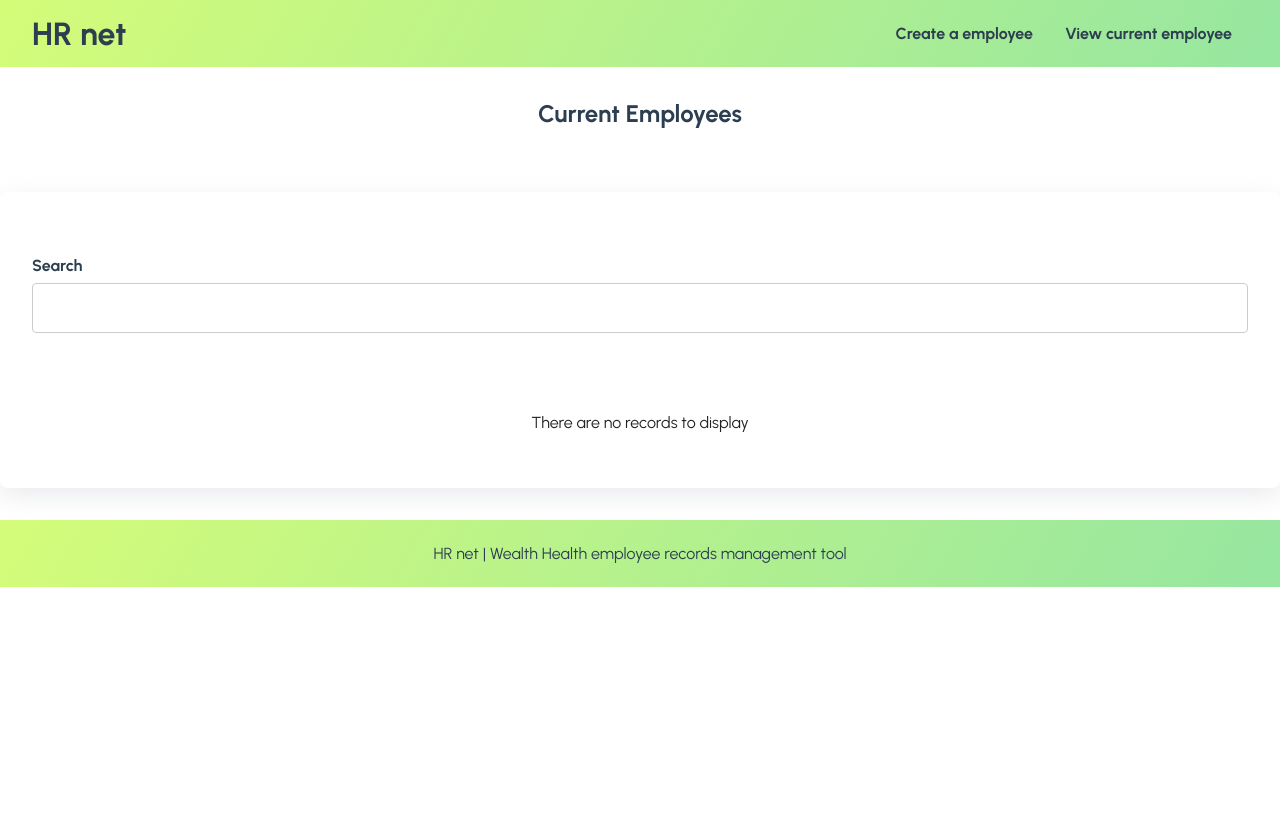
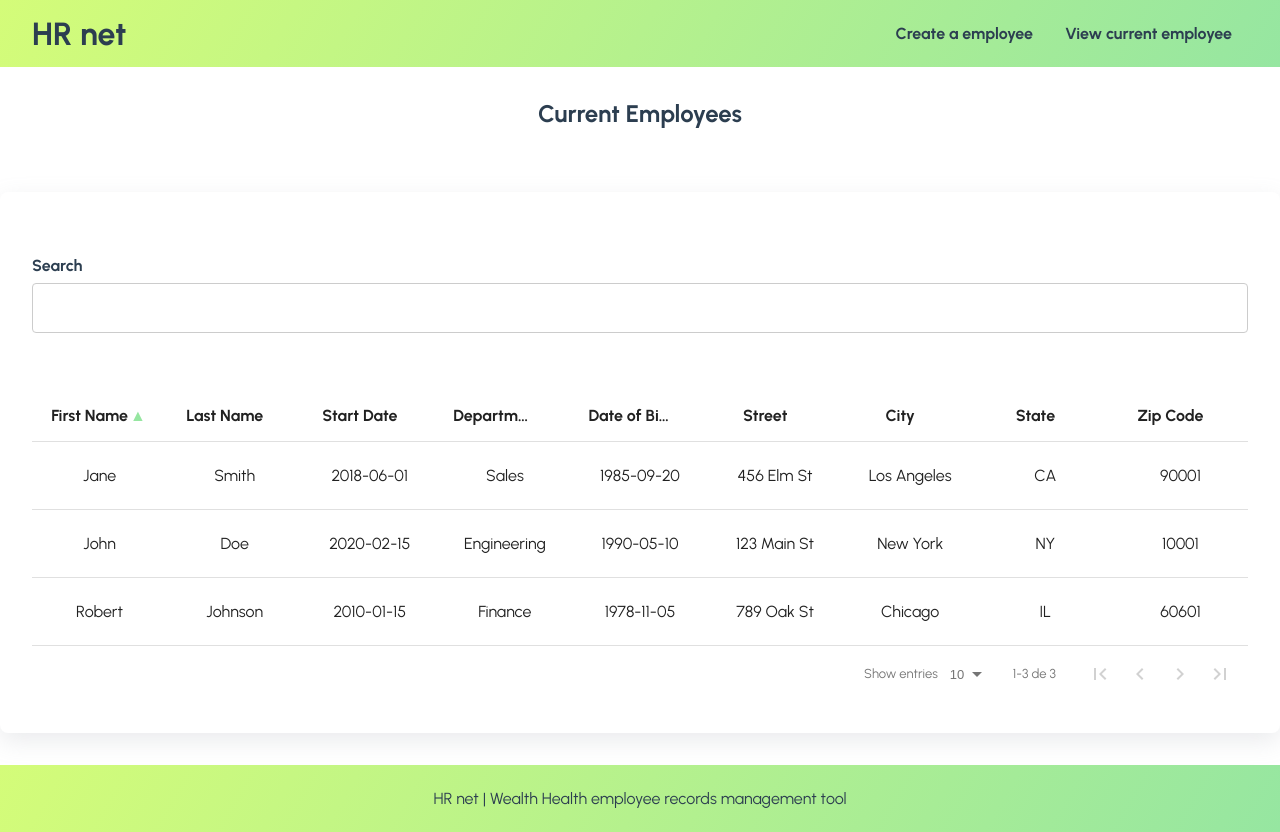
Before and after one commit to Adman59/HR-Net, a React (Vite) app: page /list in a window 1280 px wide. Before the commit the page ends 800 px from the top, so only its background shows below. Built offline with nearby package versions, Linux system fonts and the light colour scheme; no server answers.

Commit message:
Mise en place de redux pour stocker l'ajout d'un employé

```diff
--- a/package.json
+++ b/package.json
@@ -15,6 +15,8 @@
     "@hookform/resolvers": "^3.3.2",
     "@mui/icons-material": "^5.14.14",
     "@mui/material": "^5.14.14",
+    "@redux-devtools/extension": "^3.2.5",
+    "@reduxjs/toolkit": "^1.9.7",
     "@table-library/react-table-library": "^4.1.7",
     "adman-modal": "^0.1.7",
     "axios": "^1.5.1",
@@ -23,8 +25,10 @@
     "react-datepicker": "^4.20.0",
     "react-dom": "^18.2.0",
     "react-hook-form": "^7.47.0",
+    "react-redux": "^8.1.3",
     "react-router-dom": "^6.16.0",
     "react-select": "^5.7.7",
+    "redux": "^4.2.1",
     "yup": "^1.3.2"
   },
   "devDependencies": {
--- a/src/components/Form/Form.jsx
+++ b/src/components/Form/Form.jsx
@@ -5,6 +5,7 @@ import "react-datepicker/dist/react-datepicker.css";
 import { states } from '@/data/states'
 import { departements } from '@/data/departements'
 import { Modal } from 'adman-modal';
+import { useDispatch } from "react-redux";
 
 import { useForm, Controller } from 'react-hook-form';
 import * as yup from 'yup';
@@ -17,6 +18,8 @@ const DEPARTEMENTS = [...new Set(departements.map((departement) => { return { va
 
 
 const Form = () => {
+
+    const dispatch = useDispatch();
 
     const schema = yup.object().shape({
         firstname: yup.string().required("Please enter the employee firstname").min(2).max(30),
@@ -48,7 +51,7 @@ const Form = () => {
         setModalIsActive(false);
     };
 
-    const { register, handleSubmit, control, formState: {errors} } = useForm({
+    const { register, handleSubmit, control, reset, formState: {errors} } = useForm({
         resolver: yupResolver(schema)
     });
 
@@ -57,6 +60,9 @@ const Form = () => {
         console.log(data);
         data.state = selectedState;
         data.department = selectedDepartment;
+        setModalIsActive(true);
+        reset({ firstname: "", lastname: "", birthdate: "", startdate: "", department: "Sales", street: "", city: "", state: "Alabama", zipcode: "" });
+        dispatch({ type: 'employees/addEmployee', payload: data });
     }
 
     return (
--- a/src/components/Table/Table.jsx
+++ b/src/components/Table/Table.jsx
@@ -1,80 +1,47 @@
-import { useEffect, useState } from "react";
-import axios from 'axios';
+import { useState } from "react";
 import DataTable from 'react-data-table-component';
+import mockEmployees from '@/data/mockemployee.json'
+import { useSelector } from 'react-redux';
 import './table.css'
 
 const Table = () => {
+
+  const reduxEmployees = useSelector((state) => state.employees);
+  const employees = [...mockEmployees, ...reduxEmployees];
+  console.log(employees);
+
+  const [searchTerm, setSearchTerm] = useState('');
+
+  const filteredData = () => {
+    if (searchTerm === '') {
+      return employees;
+    }
+    const term = searchTerm.toLowerCase();
+    return employees.filter((employee) => {
+      const employeeData = Object.values(employee).map((value) =>
+        typeof value === 'string' ? value.toLowerCase() : ''
+      );
+      return employeeData.some((data) => data.includes(term));
+    });
+  };
+
   const columns = [
-    {
-      name: "FirstName",
-      selector: row => row.id,
-      sortable: true
-    },
-    {
-      name: 'LastName',
-      selector: row => row.name,
-      sortable: true,
-    },
-    {
-      name: 'Start Date',
-      selector: row => row.email,
-      sortable: true,
-    },
-    {
-      name: 'Department',
-      selector: row => row.address.city,
-      sortable: true,
-    },
-    {
-      name: "Date of Birth",
-      selector: row => row.id,
-      sortable: true
-    },
-    {
-      name: 'Street',
-      selector: row => row.name,
-      sortable: true,
-    },
-    {
-      name: 'City',
-      selector: row => row.email,
-      sortable: true,
-    },
-    {
-      name: 'State',
-      selector: row => row.address.city,
-      sortable: true,
-    },
-    {
-      name: 'Zip Code',
-      selector: row => row.address.city,
-      sortable: true,
-    }
+    { name: 'First Name', selector: (row) => row.firstname, sortable: true },
+    { name: 'Last Name', selector: (row) => row.lastname, sortable: true },
+    { name: 'Start Date', selector: (row) => row.startdate, sortable: true },
+    { name: 'Department', selector: (row) => row.department, sortable: true },
+    { name: 'Date of Birth', selector: (row) => row.birthdate, sortable: true },
+    { name: 'Street', selector: (row) => row.street, sortable: true },
+    { name: 'City', selector: (row) => row.city, sortable: true },
+    { name: 'State', selector: (row) => row.state, sortable: true },
+    { name: 'Zip Code', selector: (row) => row.zipcode, sortable: true },
   ];
 
-  useEffect(() => {
-    const fetchData = async () => {
-      try {
-        const response = await axios.get('https://jsonplaceholder.typicode.com/users');
-        const data = response.data;
-        setRecords(data);
-        setFilterRecords(data);
-      } catch (error) {
-        console.log(error);
-      }
-    }
-    fetchData();
-  }, []);
+  const handleSearch = (event) => {
+    setSearchTerm(event.target.value);
+  };
 
-  const [records, setRecords] = useState([]);
-  const [filterRecords, setFilterRecords] = useState([]); // Utilisé pour filtrer les enregistrements
 
-  const handleFilter = (e) => {
-    const inputValue = e.target.value.toLowerCase();
-    // Filtrer les enregistrements en fonction de la valeur entrée dans l'input
-    const newData = filterRecords.filter(row => row.name.toLowerCase().includes(inputValue));
-    setRecords(newData);
-  }
 
   const paginationComponentOptions = {
     rowsPerPageText: 'Show entries',
@@ -86,11 +53,11 @@ const Table = () => {
     <div className="Table__container">
       <div className="input__container">
         <label htmlFor="searchInput">Search</label>
-        <input id="searchInput" type="text" onChange={handleFilter} />
+        <input id="searchInput" type="text" onChange={handleSearch} />
       </div>
       <DataTable
         columns={columns}
-        data={records}
+        data={filteredData()}
         defaultSortFieldId={1}
         pagination
         paginationComponentOptions={paginationComponentOptions}
--- /dev/null
+++ b/src/data/mockemployee.json
@@ -0,0 +1,35 @@
+[
+    {
+      "firstname": "John",
+      "lastname": "Doe",
+      "birthdate": "1990-05-10",
+      "startdate": "2020-02-15",
+      "department": "Engineering",
+      "street": "123 Main St",
+      "city": "New York",
+      "state": "NY",
+      "zipcode": "10001"
+    },
+    {
+      "firstname": "Jane",
+      "lastname": "Smith",
+      "birthdate": "1985-09-20",
+      "startdate": "2018-06-01",
+      "department": "Sales",
+      "street": "456 Elm St",
+      "city": "Los Angeles",
+      "state": "CA",
+      "zipcode": "90001"
+    },
+    {
+      "firstname": "Robert",
+      "lastname": "Johnson",
+      "birthdate": "1978-11-05",
+      "startdate": "2010-01-15",
+      "department": "Finance",
+      "street": "789 Oak St",
+      "city": "Chicago",
+      "state": "IL",
+      "zipcode": "60601"
+    }
+  ]
--- a/src/main.jsx
+++ b/src/main.jsx
@@ -3,15 +3,19 @@ import ReactDOM from 'react-dom/client'
 import { BrowserRouter , Routes , Route } from "react-router-dom";
 import PublicRouter from '@/pages/PublicRouter';
 import './index.css'
+import { Provider } from 'react-redux';
+import { mainStore } from './redux';
 
 
 
 ReactDOM.createRoot(document.getElementById('root')).render(
   <React.StrictMode>
-    <BrowserRouter>
-      <Routes>
-        <Route path="/*" element={<PublicRouter />} />
-      </Routes>
-    </BrowserRouter>
+    <Provider store={mainStore}>
+      <BrowserRouter>
+        <Routes>
+          <Route path="/*" element={<PublicRouter />} />
+        </Routes>
+      </BrowserRouter>
+    </Provider>
   </React.StrictMode>,
 )
--- /dev/null
+++ b/src/redux/index.js
@@ -0,0 +1,20 @@
+import { configureStore, createSlice } from "@reduxjs/toolkit"
+
+const employeesSlice = createSlice({
+    name: "employees",
+    initialState: [],
+    reducers: {
+        addEmployee: (state, action) => {
+            state.push(action.payload);
+        }
+    }
+})
+
+export const { addEmployee } = employeesSlice.actions;
+
+export const mainStore = configureStore({
+    reducer: {
+        employees: employeesSlice.reducer
+    },
+    devTools: true,
+})
```
Also changed, not shown: 1 other file (tests, documents, lock files or other folders).
